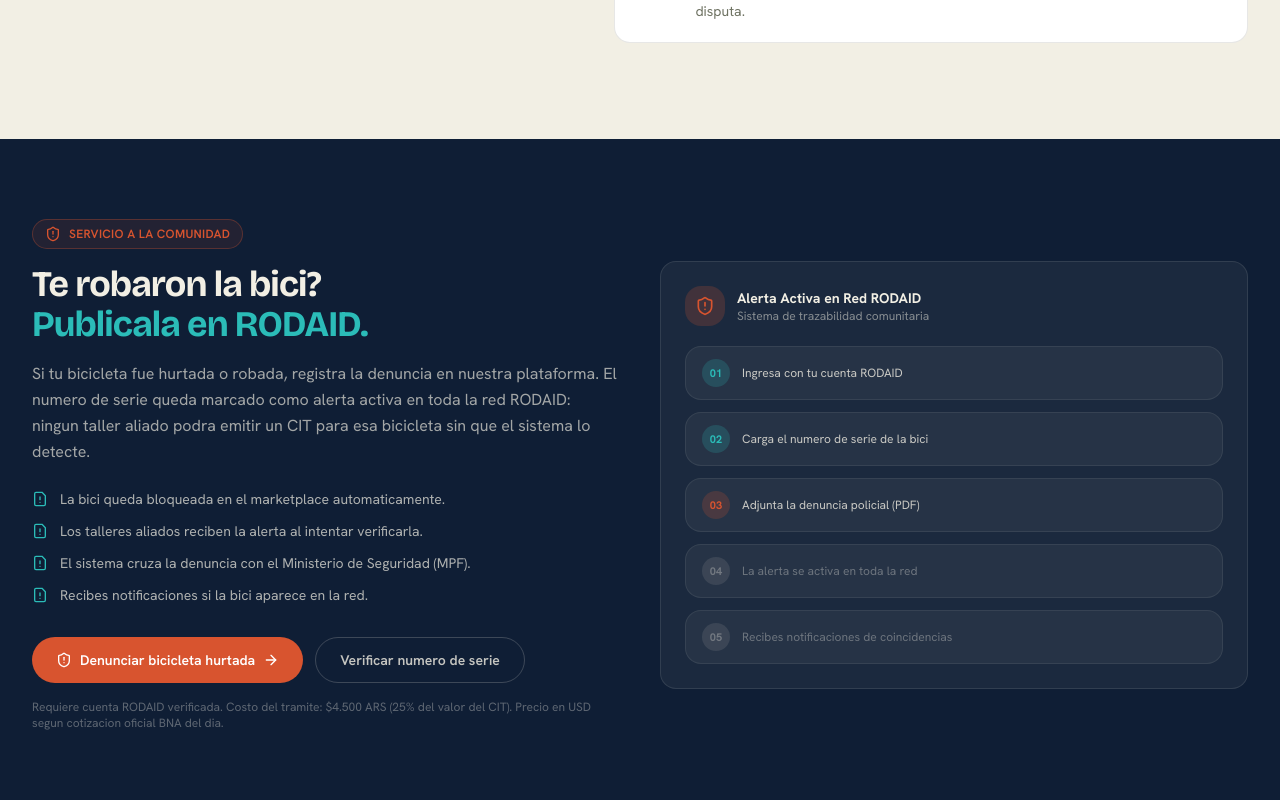
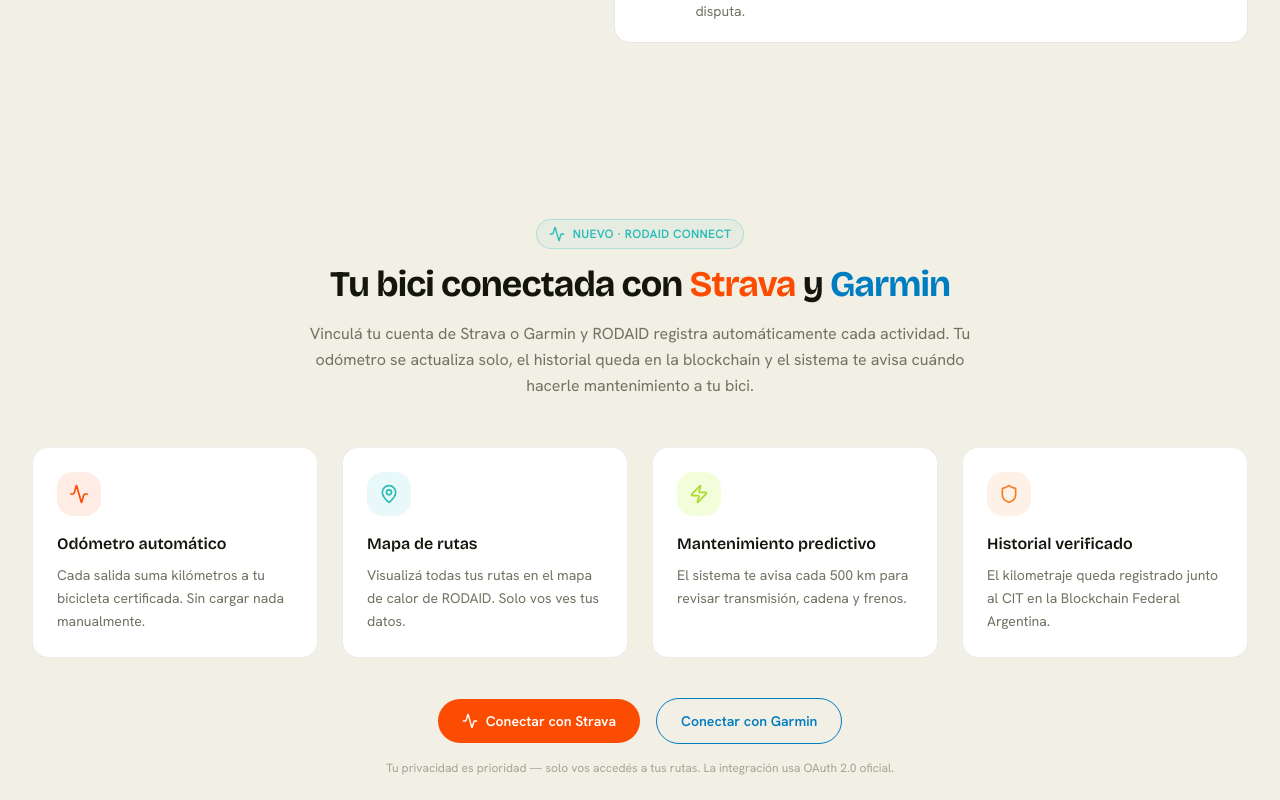
Before and after one commit to Ridaid-net/vibe-coding-platform, a Next.js app: page / in a window 1280 px wide. Shown: the part 2800-3600 px from the top of the page. Built offline with nearby package versions, Linux system fonts and the light colour scheme; no server answers.

Commit message:
feat: seccion Strava/Garmin BYOD en home

```diff
--- a/app/page.tsx
+++ b/app/page.tsx
@@ -5,6 +5,7 @@
 import { RodaidPay, Seguridad } from '@/components/rodaid/how-it-works'
 import { SellCta } from '@/components/rodaid/sell-cta'
 import { DenunciaComunitaria } from '@/components/rodaid/denuncia-comunitaria'
+import { StravaGarminSection } from '@/components/rodaid/strava-garmin-section'
 
 export default function Page() {
   return (
@@ -15,6 +16,7 @@
         <Marketplace />
         <RodaidPay />
         <Seguridad />
+        <StravaGarminSection />
         <DenunciaComunitaria />
         <SellCta />
       </main>
--- /dev/null
+++ b/components/rodaid/strava-garmin-section.tsx
@@ -0,0 +1,81 @@
+import Link from 'next/link'
+import { Activity, MapPin, Zap, Shield } from 'lucide-react'
+
+export function StravaGarminSection() {
+  return (
+    <section className="bg-paper py-20">
+      <div className="mx-auto max-w-7xl px-5 sm:px-8">
+        <div className="text-center mb-12">
+          <div className="mb-4 inline-flex items-center gap-2 rounded-full border border-[#2BBCB8]/30 bg-[#2BBCB8]/5 px-3 py-1.5">
+            <Activity className="size-4 text-[#2BBCB8]" />
+            <span className="text-xs font-semibold uppercase tracking-wide text-[#2BBCB8]">Nuevo · RODAID Connect</span>
+          </div>
+          <h2 className="font-display text-3xl font-bold tracking-tight text-ink sm:text-4xl">
+            Tu bici conectada con
+            <span className="text-[#FC4C02]"> Strava</span> y
+            <span className="text-[#007DC1]"> Garmin</span>
+          </h2>
+          <p className="mt-4 mx-auto max-w-2xl text-base leading-relaxed text-slate-warm">
+            Vinculá tu cuenta de Strava o Garmin y RODAID registra automáticamente cada actividad.
+            Tu odómetro se actualiza solo, el historial queda en la blockchain y el sistema te avisa
+            cuándo hacerle mantenimiento a tu bici.
+          </p>
+        </div>
+
+        <div className="grid gap-6 sm:grid-cols-2 lg:grid-cols-4">
+          <div className="rounded-2xl border border-ink/8 bg-white p-6 shadow-sm">
+            <div className="mb-4 flex size-11 items-center justify-center rounded-xl bg-[#FC4C02]/10">
+              <Activity className="size-5 text-[#FC4C02]" />
+            </div>
+            <h3 className="font-display text-base font-semibold text-ink">Odómetro automático</h3>
+            <p className="mt-2 text-sm leading-relaxed text-slate-warm">
+              Cada salida suma kilómetros a tu bicicleta certificada. Sin cargar nada manualmente.
+            </p>
+          </div>
+          <div className="rounded-2xl border border-ink/8 bg-white p-6 shadow-sm">
+            <div className="mb-4 flex size-11 items-center justify-center rounded-xl bg-[#2BBCB8]/10">
+              <MapPin className="size-5 text-[#2BBCB8]" />
+            </div>
+            <h3 className="font-display text-base font-semibold text-ink">Mapa de rutas</h3>
+            <p className="mt-2 text-sm leading-relaxed text-slate-warm">
+              Visualizá todas tus rutas en el mapa de calor de RODAID. Solo vos ves tus datos.
+            </p>
+          </div>
+          <div className="rounded-2xl border border-ink/8 bg-white p-6 shadow-sm">
+            <div className="mb-4 flex size-11 items-center justify-center rounded-xl bg-lime/20">
+              <Zap className="size-5 text-lime-deep" />
+            </div>
+            <h3 className="font-display text-base font-semibold text-ink">Mantenimiento predictivo</h3>
+            <p className="mt-2 text-sm leading-relaxed text-slate-warm">
+              El sistema te avisa cada 500 km para revisar transmisión, cadena y frenos.
+            </p>
+          </div>
+          <div className="rounded-2xl border border-ink/8 bg-white p-6 shadow-sm">
+            <div className="mb-4 flex size-11 items-center justify-center rounded-xl bg-[#F47B20]/10">
+              <Shield className="size-5 text-[#F47B20]" />
+            </div>
+            <h3 className="font-display text-base font-semibold text-ink">Historial verificado</h3>
+            <p className="mt-2 text-sm leading-relaxed text-slate-warm">
+              El kilometraje queda registrado junto al CIT en la Blockchain Federal Argentina.
+            </p>
+          </div>
+        </div>
+
+        <div className="mt-10 flex flex-col items-center gap-4 sm:flex-row sm:justify-center">
+          <Link href="/ingresar?next=/garaje&motivo=strava"
+            className="inline-flex items-center gap-2 rounded-full bg-[#FC4C02] px-6 py-3 text-sm font-semibold text-white transition-transform hover:-translate-y-0.5">
+            <Activity className="size-4" />
+            Conectar con Strava
+          </Link>
+          <Link href="/ingresar?next=/garaje&motivo=garmin"
+            className="inline-flex items-center gap-2 rounded-full border border-[#007DC1] px-6 py-3 text-sm font-semibold text-[#007DC1] transition-colors hover:bg-[#007DC1]/5">
+            Conectar con Garmin
+          </Link>
+        </div>
+        <p className="mt-4 text-center text-xs text-slate-warm/60">
+          Tu privacidad es prioridad — solo vos accedés a tus rutas. La integración usa OAuth 2.0 oficial.
+        </p>
+      </div>
+    </section>
+  )
+}
```
